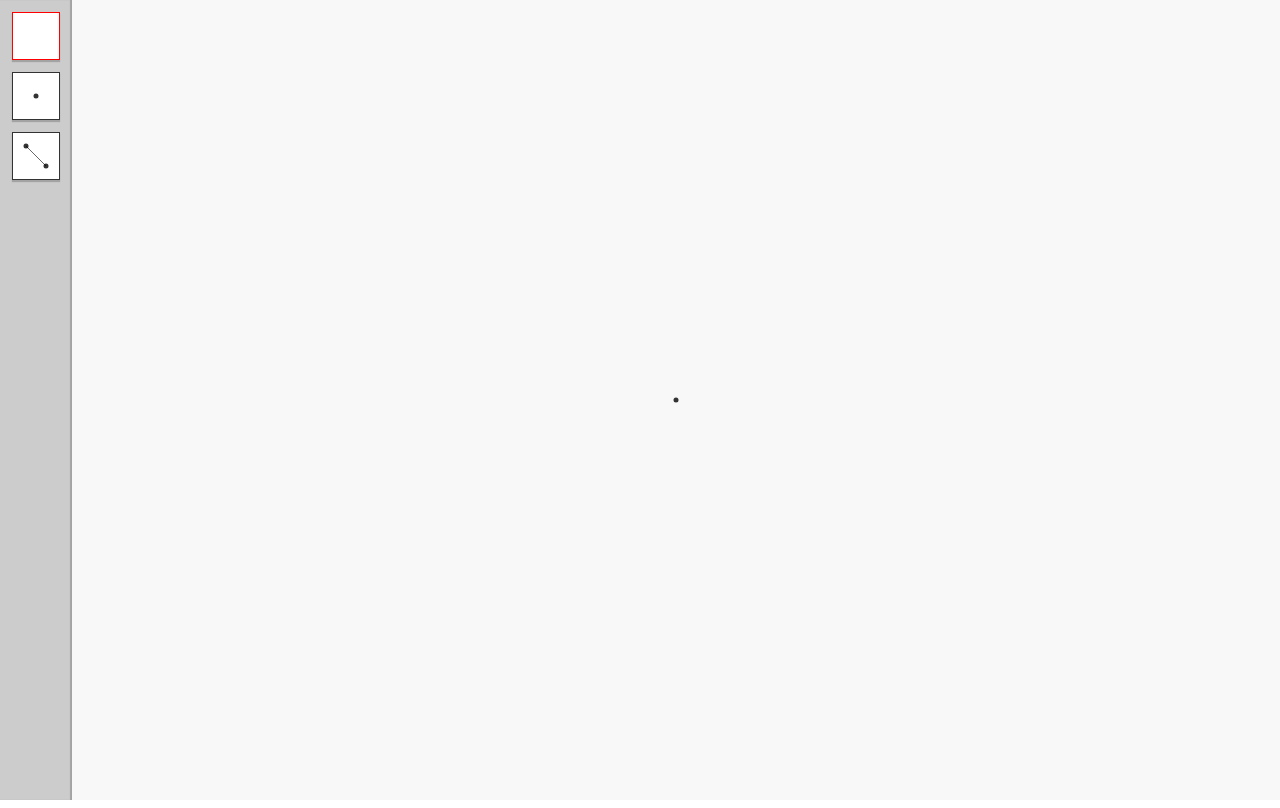
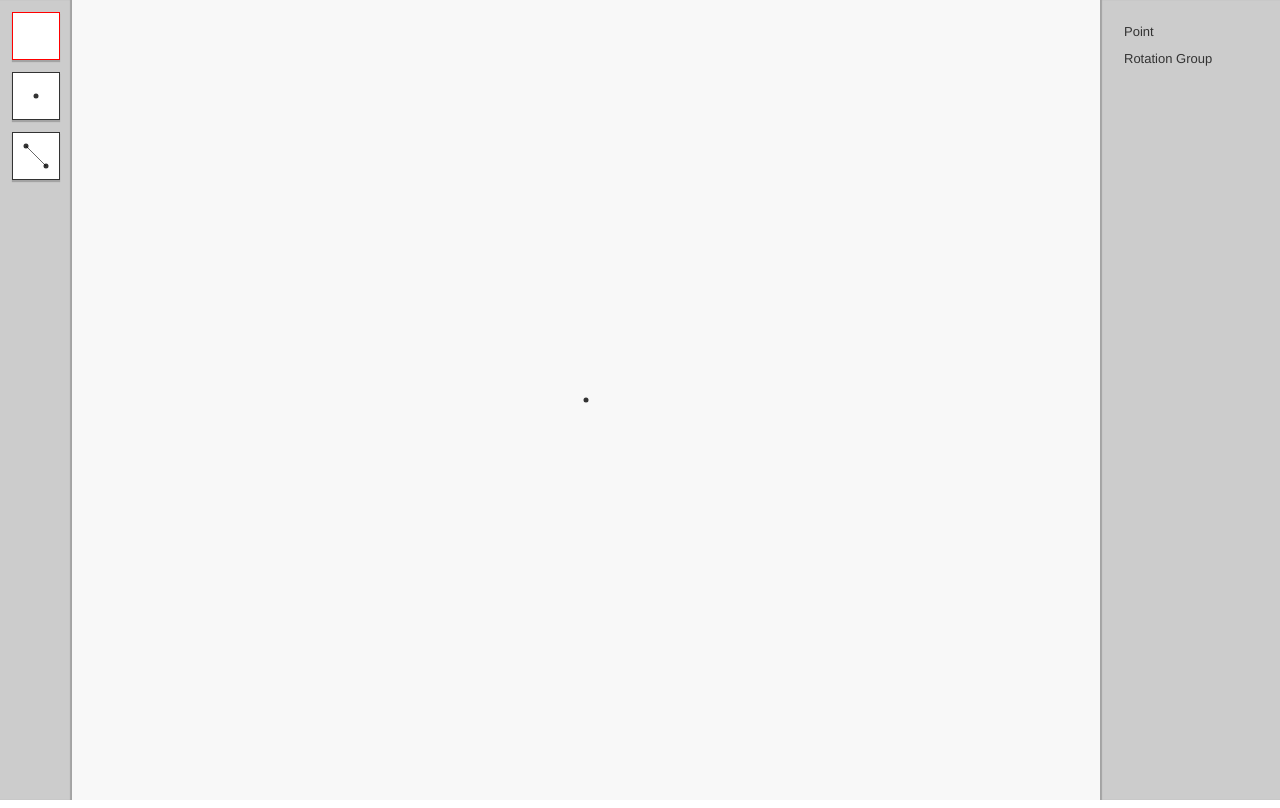
Before and after one commit to electronicwhisper/rotational-symmetry, a plain HTML site: page index.html in a window 1280 px wide. Drawn offline with Linux system fonts and the light colour scheme.

Commit message:
Starting to make a layer manager panel

```diff
--- a/index.html
+++ b/index.html
@@ -12,7 +12,7 @@
 html, body {
   height: 100%;
   overflow: hidden;
-  font-family: optima;
+  font-family: helvetica;
   font-size: 13px;
   color: #333;
 }
@@ -25,7 +25,7 @@ canvas {
   top: 0px;
   left: 72px;
   bottom: 0px;
-  right: 0px;
+  right: 180px;
   background: #f8f8f8;
 }
 #palette {
@@ -50,6 +50,26 @@ canvas {
 .palette-tool[data-selected] {
   border-color: #f00;
 }
+#layers {
+  position: absolute;
+  top: 0px;
+  width: 180px;
+  right: 0px;
+  bottom: 0px;
+  background: #ccc;
+  box-shadow: inset 2px 0px 1px rgba(0,0,0,0.2);
+  box-sizing: border-box;
+  padding: 12px 24px;
+}
+.layer {
+  margin: 12px 0px;
+}
+.layer-main {
+
+}
+.layer-children {
+  padding-left: 18px;
+}
 </style>
 </head>
 <body>
@@ -66,6 +86,18 @@ canvas {
   <div class="palette-tool" data-tool="LineSegment"><canvas></canvas></div>
 </div>
 
+<div id="layers" touch-action="none">
+  <div class="layer">
+    <div class="layer-main">Rotation Group</div>
+    <div class="layer-children">
+      <div class="layer">
+        <div class="layer-main">Line</div>
+        <div class="layer-children"></div>
+      </div>
+    </div>
+  </div>
+</div>
+
 <script src="vendor/underscore-min.js"></script>
 <script src="vendor/pointerevents.min.js"></script>
 <script src="project.js"></script>
--- a/project.js
+++ b/project.js
@@ -1,6 +1,6 @@
 // Generated by CoffeeScript 1.6.3
 (function() {
-  var App, Canvas, Editor, Geo, Model, Ref, _base, _ref, _ref1,
+  var App, Canvas, Editor, Geo, LayerManager, Model, Ref, _base, _ref, _ref1,
     __bind = function(fn, me){ return function(){ return fn.apply(me, arguments); }; },
     __hasProp = {}.hasOwnProperty,
     __extends = function(child, parent) { for (var key in parent) { if (__hasProp.call(parent, key)) child[key] = parent[key]; } function ctor() { this.constructor = child; } ctor.prototype = parent.prototype; child.prototype = new ctor(); child.__super__ = parent.prototype; return child; };
@@ -150,6 +150,7 @@
       this.tool = new Editor.Select(this);
       this.contextWreath = null;
       this.setupModel();
+      this.setupLayerManager();
       this.setupPalette();
       this.setupCanvas();
     }
@@ -168,6 +169,10 @@
       rotation = new Model.RotationWreath(centerRef, 9);
       this.model.objects.push(rotation);
       return this.contextWreath = rotation;
+    };
+
+    Editor.prototype.setupLayerManager = function() {
+      return this.layerManager = new LayerManager(this.model);
     };
 
     Editor.prototype.setupPalette = function() {
@@ -248,6 +253,7 @@
     };
 
     Editor.prototype.canvasPointerDown = function(e) {
+      e.preventDefault();
       this.tool.pointerDown(e);
       return this.draw();
     };
@@ -268,16 +274,15 @@
     };
 
     Editor.prototype.draw = function() {
-      var object, ref, refs, _i, _len, _results;
+      var object, ref, refs, _i, _len;
       this.canvas.clear();
       refs = this.model.refs();
-      _results = [];
       for (_i = 0, _len = refs.length; _i < _len; _i++) {
         ref = refs[_i];
         object = ref.evaluate();
-        _results.push(this.canvas.drawObject(object));
+        this.canvas.drawObject(object);
       }
-      return _results;
+      return this.layerManager.updateDOM();
     };
 
     Editor.prototype.refsNearPointer = function(e) {
@@ -548,9 +553,43 @@
 
   })();
 
+  LayerManager = (function() {
+    function LayerManager(model) {
+      this.model = model;
+      this.layersEl = document.querySelector("#layers");
+      this.updateDOM();
+    }
+
+    LayerManager.prototype.updateDOM = function() {
+      return this.layersEl.innerHTML = this.childrenToHTML(this.model);
+    };
+
+    LayerManager.prototype.objectToHTML = function(object) {
+      return "<div class=\"layer\">\n  <div class=\"layer-main\">" + object.name + "</div>\n  <div class=\"layer-children\">" + (this.childrenToHTML(object)) + "</div>\n</div>";
+    };
+
+    LayerManager.prototype.childrenToHTML = function(object) {
+      var childObject, childrenHTML, _i, _len, _ref;
+      childrenHTML = "";
+      if (object instanceof Model.Wreath) {
+        _ref = object.objects;
+        for (_i = 0, _len = _ref.length; _i < _len; _i++) {
+          childObject = _ref[_i];
+          childrenHTML += this.objectToHTML(childObject);
+        }
+      }
+      return childrenHTML;
+    };
+
+    return LayerManager;
+
+  })();
+
   Model = {};
 
   Model.Point = (function() {
+    Point.prototype.name = "Point";
+
     function Point(point) {
       this.point = point;
     }
@@ -560,6 +599,8 @@
   })();
 
   Model.Line = (function() {
+    Line.prototype.name = "Line";
+
     function Line(start, end) {
       this.start = start;
       this.end = end;
@@ -628,6 +669,8 @@
   Model.IdentityWreath = (function(_super) {
     __extends(IdentityWreath, _super);
 
+    IdentityWreath.prototype.name = "Group";
+
     function IdentityWreath() {
       IdentityWreath.__super__.constructor.call(this);
     }
@@ -650,6 +693,8 @@
 
   Model.RotationWreath = (function(_super) {
     __extends(RotationWreath, _super);
+
+    RotationWreath.prototype.name = "Rotation Group";
 
     function RotationWreath(center, n) {
       this.center = center;
```
Also changed, not shown: todo.txt, 3 other files.
